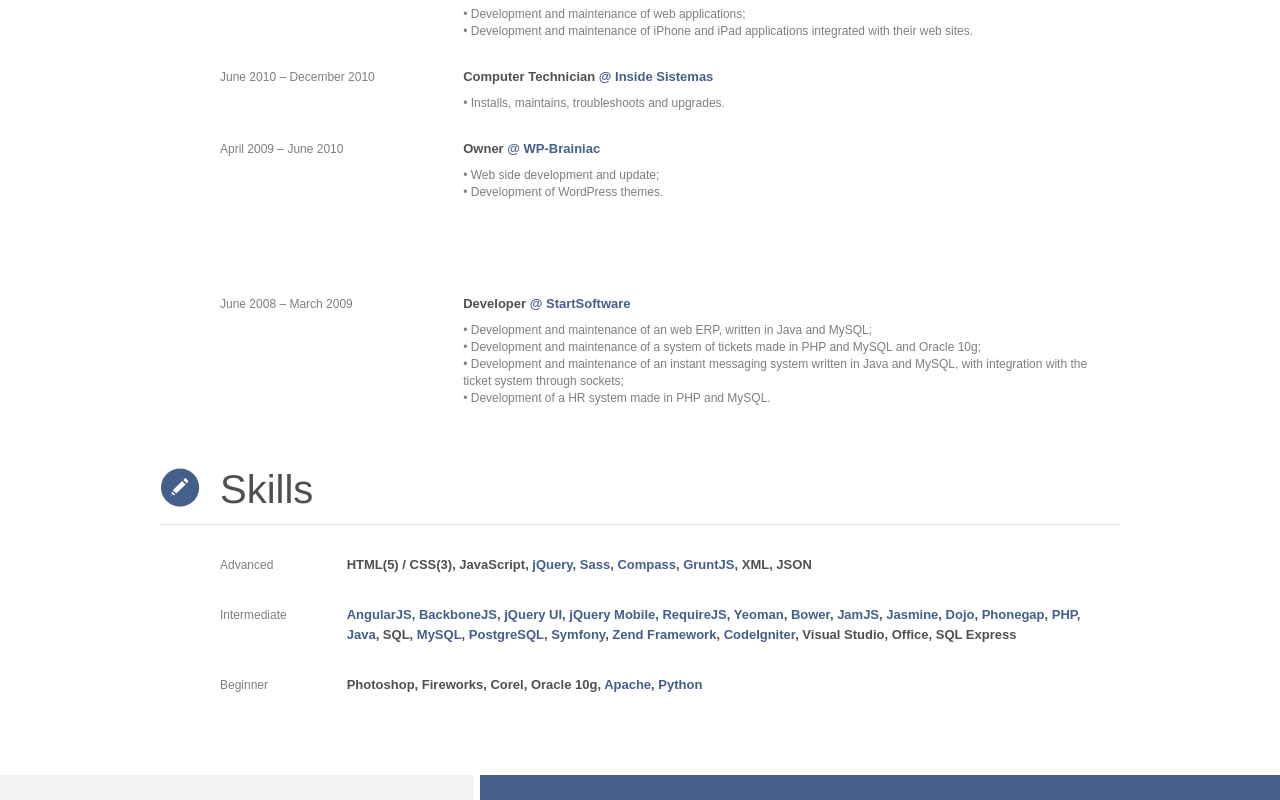
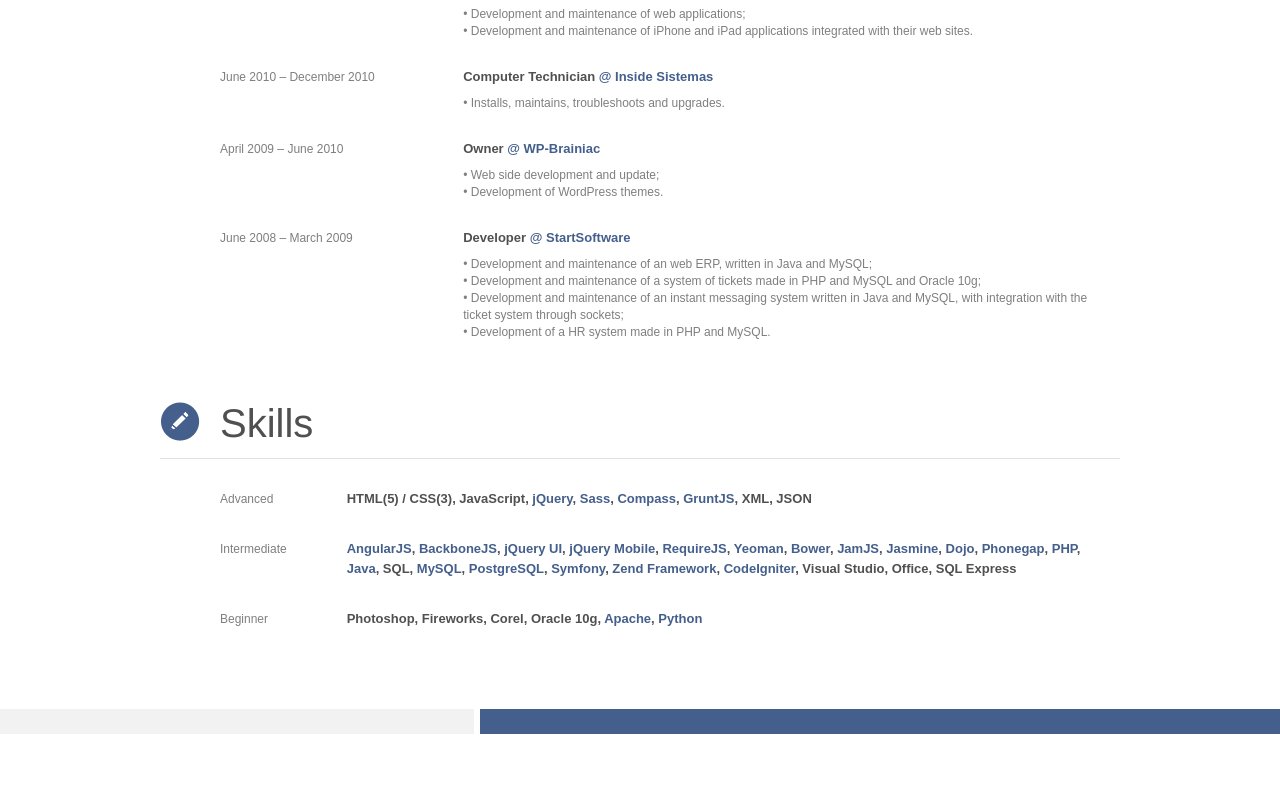
Before and after one commit to thiagofesta/thiagofesta.github.com, a plain HTML site: page index.html in a window 1280 px wide. Shown: the part 1133-1933 px from the top of the page. After the commit the page ends 1867 px from the top, so only its background shows below. Drawn offline with Linux system fonts and the light colour scheme.

Commit message:
removed space

```diff
--- a/index.html
+++ b/index.html
@@ -165,8 +165,6 @@
                         </td>
                     </tr>
 
-                    <tr><td><br/><br/><br/></td></tr>
-
                     <tr>
                         <td nowrap="nowrap">June 2008 – March 2009</td>
                         <td>
```
